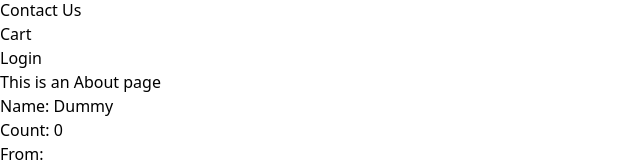
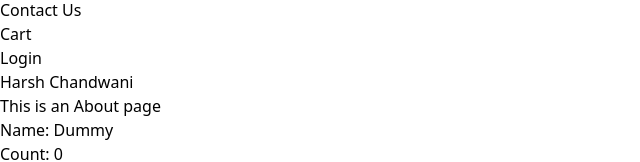
Before and after one commit to harshchandwani/food-ordering-app, a React (Vite) app: page /about in a window 1280 px wide. Shown: the part 374-536 px from the top of the page, without its empty margins (0-640 px from the left). Built offline with nearby package versions, Linux system fonts and the light colour scheme; no server answers.

Commit message:
Context integration and Made changes

```diff
--- a/src/App.js
+++ b/src/App.js
@@ -1,13 +1,13 @@
-import React, {lazy, Suspense} from "react";
+import React, {lazy, Suspense, useEffect} from "react";
 import ReactDOM from "react-dom/client";
 import Header from "./components/Header";
 import Body from "./components/Body";
-// import About from "./components/About";
 import Contact from "./components/Contact";
 import Error from "./components/Error";
 import RestaurantMenu from "./components/RestaurantMenu";
 import { Outlet, RouterProvider, createBrowserRouter } from "react-router-dom";
-
+import UserContext from "./utils/UserContext";
+import { useState } from "react";
 // - Header
 
 //   - Logo
@@ -30,11 +30,25 @@ There are many names of this
 const About = lazy(() => import('./components/About'))
 
 const AppLayout = () => {
+    const [userName, setUserName] = useState(null);
+    //authentication
+    useEffect(()=>{
+        //make an API call and send user and password, and we got the result and oo the data and the name came as Harsh Chandwani
+        const data = {
+            name: "Harsh Chandwani"
+        }
+        setUserName(data.name);
+
+    }, [])
+
     return (
-        <div className="app">
-            <Header />
-            <Outlet />
-        </div>
+        //can we make the context provider for a particular component or not? Yes we can
+        <UserContext.Provider value={{loggedInUser: userName, setUserName}}>
+            <div className="app">
+                <Header />
+                <Outlet />
+            </div>
+        </UserContext.Provider>
     )
 };
 
--- a/src/components/Body.js
+++ b/src/components/Body.js
@@ -1,8 +1,9 @@
 import RestaurantCard, { withPromotedLabel } from "./RestaurantCard";
-import { useEffect, useState } from "react";
+import { useContext, useEffect, useState } from "react";
 import Shimmer from "./Shimmer";
 import useOnlineStatus from "../utils/useOnlineStatus";
 import { Link } from "react-router-dom";
+import UserContext from "../utils/UserContext";
 const Body = () => {
   // Local State Variable - Super powerful variable
   const [listOfRestaurants, setListOfRestaraunt] = useState([]);
@@ -53,6 +54,10 @@ const Body = () => {
     );
     setFilteredRestaurants(filteredRestaurant);
   };
+
+  const {loggedInUser, setUserName} = useContext(UserContext);
+
+
   return (
     <div className="body">
       <div className="filter flex">
@@ -79,6 +84,11 @@ const Body = () => {
           >
             Top Rated Restaurant
           </button>
+          <input
+            className="border border-solid border-black rounded-xl p-2"
+            value={loggedInUser}
+            onChange={(event) => setUserName(event.target.value)}
+          ></input>
         </div>
       </div>
       <div className="flex flex-wrap">
--- a/src/components/Header.js
+++ b/src/components/Header.js
@@ -1,13 +1,15 @@
-import { useEffect, useState } from "react";
+import { useEffect, useState, useContext } from "react";
 import { LOGO_URL } from "../utils/constant";
 import { Link } from "react-router-dom";
 import useOnlineStatus from "../utils/useOnlineStatus";
+import UserContext from "../utils/UserContext";
 const Header = () => {
     // let btnName = "Login";
     //simple variable, will not change UI
-
+    const data = useContext(UserContext);
     const [btnName, setBtnName] = useState("Login");
     const onlineStatus = useOnlineStatus();
+
     //useState, will render
     const handleClick = () => {
         if(btnName == "Login"){
@@ -55,6 +57,9 @@ const Header = () => {
                             handleClick()
                         }}
                     >{btnName}</button>
+                    <li className="px-4">
+                        {data.loggedInUser}
+                    </li>
                 </ul>
             </div>
         </div>
--- a/src/components/ItemList.js
+++ b/src/components/ItemList.js
@@ -1,6 +1,7 @@
 import { CDN_URL } from "../utils/constant";
 
-const ItemList = ({ items }) => {
+const ItemList = ({ items, dummy }) => {
+    console.log(dummy);
     return (
         <div>
             <div>
--- a/src/components/RestaurantCategory.js
+++ b/src/components/RestaurantCategory.js
@@ -1,25 +1,24 @@
 import ItemList from "./ItemList";
-import { useState } from "react";
 
-
-const RestaurantCategory = ({data}) => {
-    const [showItems, setShowItems] = useState(false);
+const RestaurantCategory = ({ data, showItems, setShowIndex, dummy}) => {
   const handleClick = () => {
-        //show and hide
-        showItems == true? setShowItems(false): setShowItems(true);
-    }
+    setShowIndex();
+  };
   return (
     <div>
-            { /* Header*/}
-            <div className="w-6/12 mx-auto my-4 bg-grey-50 shadow-lg p-4">
-                <div className="flex justify-between cursor-pointer" onClick={handleClick}>
-                    <div className="font-bold text-lg">
+      {/* Header */}
+      <div className="w-6/12 mx-auto my-4 bg-gray-50 shadow-lg p-4">
+        <div
+          className="flex justify-between cursor-pointer"
+          onClick={handleClick}
+        >
+          <span className="font-bold text-lg">
             {data.title} ({data.itemCards.length})
-                    </div>
+          </span>
           <span>⬇️</span>
         </div>
-                 {/* Accodian Body*/}
-                {showItems && <ItemList items = {data.itemCards}/>}
+
+        {showItems && <ItemList items={data.itemCards} dummy = {dummy}/>}
       </div>
     </div>
   );
--- a/src/components/RestaurantMenu.js
+++ b/src/components/RestaurantMenu.js
@@ -1,55 +1,38 @@
 //now I am importing my useEffect from React Library
 //using named import
 import { useParams } from "react-router-dom";
-
-import { CDN_URL } from "../utils/constant";
 import useRestaurantMenu from "../utils/useRestaurantMenu";
 import RestaurantCategory from "./RestaurantCategory";
-
-import { Breathing } from 'react-shimmer'
+import { useState } from "react";
 const RestaurantMenu = () => {
 
     // const [resInfo, setResInfo] = useState(null);
+    const dummy = "Dummy Data";
     const { resId } = useParams();
-
+    const resInfo = useRestaurantMenu(resId);
+    const [showIndex, setShowIndex] = useState(null);
     //we used to fectch data here, but now we have moved all the processing of fecthing the data to a hook called useRestaurantMenu, which is a custom hook!
-
-    //useEffect hook takes 2 arguments and callback function, optinal argument
-    // useEffect(() => {
-    //      fetchMenu();
-    // }, []);
-    // const fetchMenu = async () => {
-    //     const data = await fetch(MENU_API + resId);
-    //     const json = await data.json();
-    //     // console.log(json.data.cards[2].groupedCard.cardGroupMap.REGULAR.cards[2].card.card.itemCards);
-    //     setResInfo(json.data);
-    // }
-
-    const resInfo = useRestaurantMenu(resId);
-
     if (resInfo === null) {
-        <Breathing width={800} height={600}/>
     }
     else {
-
         const { name, cuisines, costForTwoMessage } = resInfo?.cards[0]?.card?.card?.info;
-
-        // const { itemCards } = resInfo?.cards[2]?.groupedCard?.REGULAR?.cards[1]?.card?.card;
-
         const categories = resInfo?.cards[2].groupedCard?.cardGroupMap?.REGULAR?.cards.filter(
             (c) =>
                 c.card?.["card"]?.["@type"] === "type.googleapis.com/swiggy.presentation.food.v2.ItemCategory"
         )
-            // console.lo g(categories);
         return (
             <div className="text-center">
                 <h1 className="font-bold my-10 text-2xl">{name}</h1>
                 <p className="font-bold text-lg">{cuisines.join(", ")} - {costForTwoMessage}</p>
                 {/*category accordions*/}
-            {categories.map((category) => (
+                {categories.map((category, index) => (
+                    //this is a controlled component
                     <RestaurantCategory
-                data = {category?.card?.card}
                         key={category?.card?.card?.title}
+                        data={category?.card?.card}
+                        showItems = {index === showIndex ? true : false} //this is telling the component, if the data should be showed or not
+                        setShowIndex = {() => setShowIndex(index)} //this is a function, which helps us update the index from child component in the parent component
+                        dummy = {dummy}
                     />
                 ))}
             </div>
--- /dev/null
+++ b/src/utils/UserContext.js
@@ -0,0 +1,7 @@
+import { createContext } from "react";
+
+const UserContext = createContext({
+    loggedInUser: "Default User"
+});
+
+export default UserContext;
```
Lines whose indentation alone changed are shown as unchanged.
